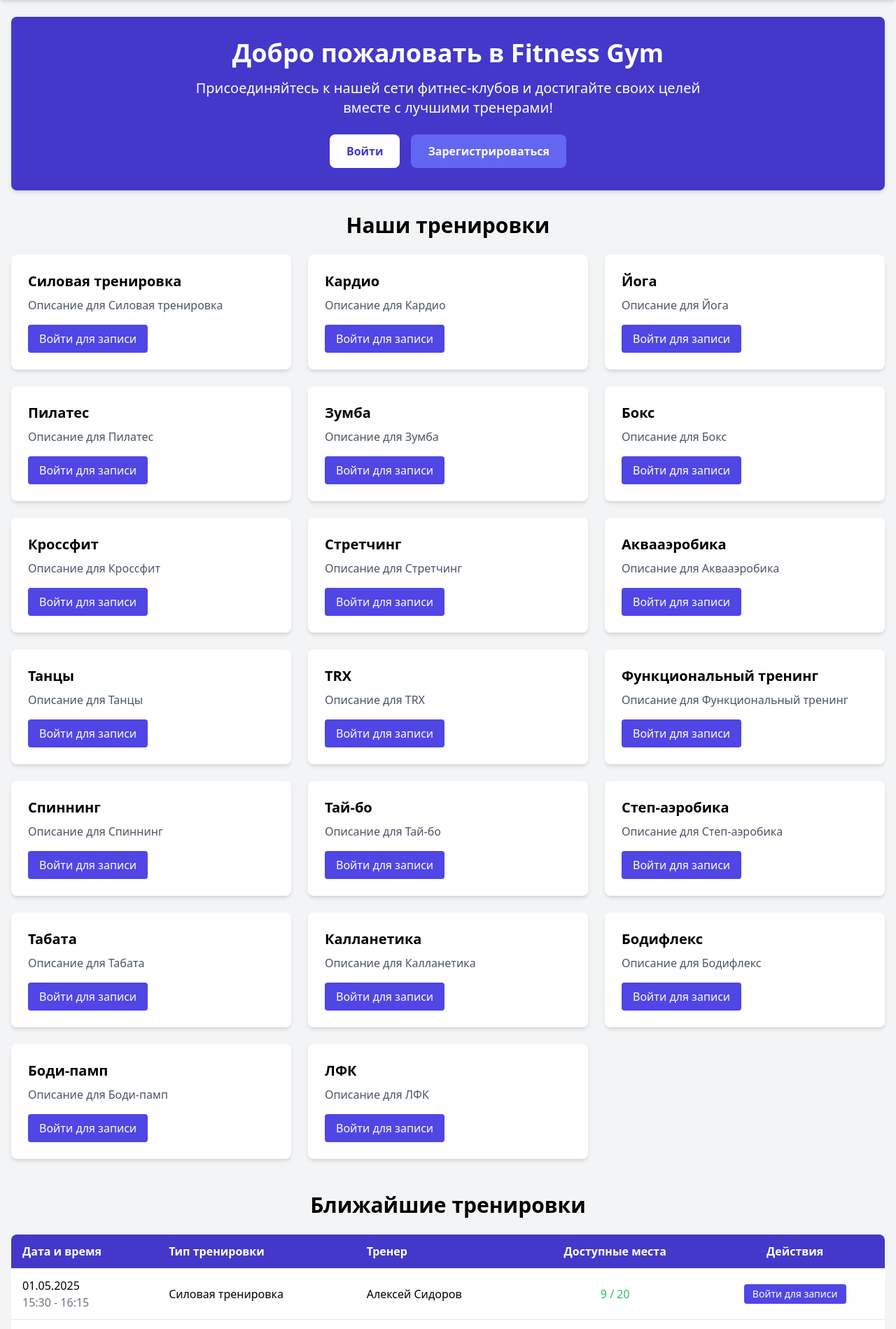
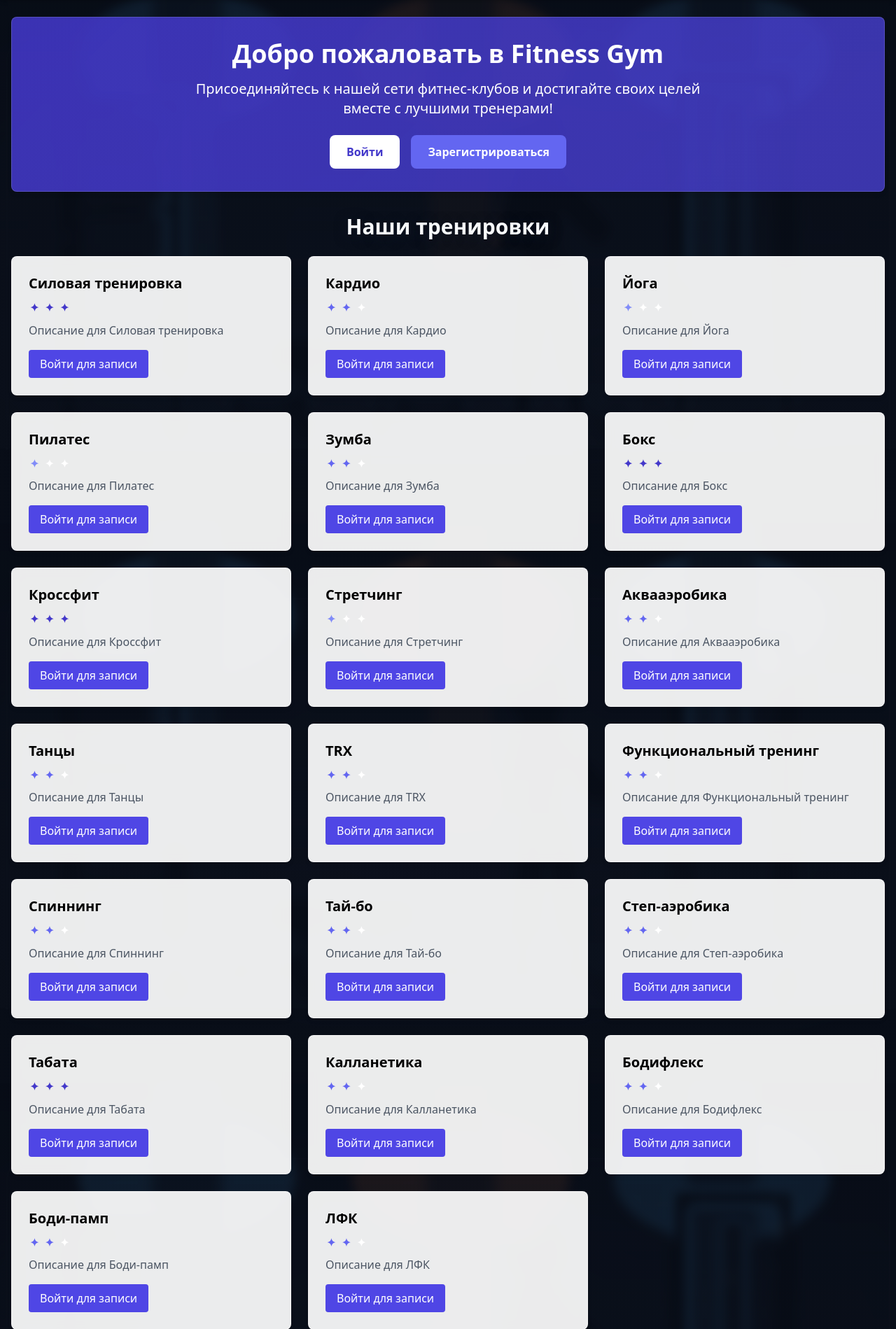
Before and after one commit to 9onin/fitness_gym_app, a Flask app: page / in a window 1280 px wide. Shown: the part 52-1951 px from the top of the page at 70% size. Run offline with Flask 3, Linux system fonts and the light colour scheme; some libraries are stand-ins or nearby versions.

Commit message:
Add homepage visuals and auth captcha

```diff
--- a/controllers/main.py
+++ b/controllers/main.py
@@ -1,23 +1,43 @@
 from flask import Blueprint, render_template
-from flask_login import current_user
 from models.models import Workout, WorkoutType
 
-# Создание блюпринта для основных маршрутов
 main_bp = Blueprint('main', __name__)
+
+
+ENERGY_LEVELS = {
+    'Йога': 1,
+    'Пилатес': 1,
+    'Стретчинг': 1,
+    'Тай-чи': 1,
+    'Плавание': 2,
+    'Бег': 2,
+    'Кардио': 2,
+    'Аэробика': 2,
+    'Зумба': 2,
+    'Спиннинг': 2,
+    'Функциональный тренинг': 2,
+    'Степ-аэробика': 2,
+    'Каланетика': 2,
+    'Аквааэробика': 2,
+    'Силовая тренировка': 3,
+    'Кроссфит': 3,
+    'Бокс': 3,
+    'HIIT': 3,
+    'Табата': 3,
+    'ТРХ': 3,
+}
+
 
 @main_bp.route('/')
 @main_bp.route('/index')
 def index():
-    """
-    Обработчик маршрута главной страницы
-    """
-    # Получаем предстоящие тренировки (ограничиваем до 5)
     upcoming_workouts = Workout.query.order_by(Workout.start_time).limit(5).all()
-
-    # Получаем все типы тренировок для отображения в меню
     workout_types = WorkoutType.query.all()
 
-    return render_template('index.html',
-                         title='Главная',
-                         upcoming_workouts=upcoming_workouts,
-                         workout_types=workout_types)
+    return render_template(
+        'index.html',
+        title='Главная',
+        upcoming_workouts=upcoming_workouts,
+        workout_types=workout_types,
+        energy_levels=ENERGY_LEVELS
+    )
--- a/static/css/main.css
+++ b/static/css/main.css
@@ -1,4 +1,75 @@
 /* Custom styles for Fitness Gym App */
+
+body.home-page {
+    background:
+        linear-gradient(rgba(7, 12, 22, 0.72), rgba(7, 12, 22, 0.82)),
+        url("/static/images/homepage-gym-bg.png") center top / cover fixed no-repeat;
+}
+
+body.home-page main {
+    position: relative;
+}
+
+.homepage-hero {
+    background: linear-gradient(135deg, rgba(67, 56, 202, 0.88), rgba(79, 70, 229, 0.72));
+    backdrop-filter: blur(4px);
+    border: 1px solid rgba(255, 255, 255, 0.14);
+}
+
+.homepage-panel {
+    background: rgba(255, 255, 255, 0.92);
+    backdrop-filter: blur(8px);
+    border: 1px solid rgba(255, 255, 255, 0.55);
+}
+
+.energy-meter {
+    display: inline-flex;
+    align-items: center;
+    gap: 0.35rem;
+}
+
+.energy-dot {
+    display: inline-flex;
+    align-items: center;
+    justify-content: center;
+    width: 1rem;
+    height: 1rem;
+    font-size: 0.95rem;
+    font-weight: 700;
+    line-height: 1;
+    color: #ffffff;
+    transition: color 150ms ease;
+    text-shadow: 0 0 0 rgba(0, 0, 0, 0);
+}
+
+.energy-level-1 .energy-dot.is-active {
+    color: #818cf8;
+}
+
+.energy-level-2 .energy-dot.is-active {
+    color: #6366f1;
+}
+
+.energy-level-3 .energy-dot.is-active {
+    color: #4338ca;
+}
+
+body.home-page section > h2 {
+    color: #f8fafc;
+    text-shadow: 0 3px 18px rgba(15, 23, 42, 0.55);
+}
+
+@media (max-width: 768px) {
+    body.home-page {
+        background-attachment: scroll;
+        background-position: center center;
+    }
+
+    .homepage-hero,
+    .homepage-panel {
+        backdrop-filter: none;
+    }
+}
 
 /* Override default focus styles */
 :focus {
--- a/templates/base.html
+++ b/templates/base.html
@@ -17,7 +17,7 @@
     <!-- Дополнительные скрипты -->
     {% block extra_head %}{% endblock %}
 </head>
-<body class="min-h-screen bg-gray-100 flex flex-col">
+<body class="min-h-screen bg-gray-100 flex flex-col {% block body_class %}{% endblock %}">
     <!-- Шапка сайта -->
     <header class="bg-indigo-700 text-white shadow-md">
         <div class="container mx-auto px-4 py-3 flex justify-between items-center">
--- a/templates/index.html
+++ b/templates/index.html
@@ -1,10 +1,10 @@
 {% extends 'base.html' %}
 
 {% block title %}Главная - Fitness Gym{% endblock %}
+{% block body_class %}home-page{% endblock %}
 
 {% block content %}
-    <!-- Главный баннер -->
-    <div class="bg-indigo-700 text-white rounded-lg shadow-md p-8 mb-8">
+    <div class="homepage-hero text-white rounded-lg shadow-md p-8 mb-8">
         <div class="max-w-3xl mx-auto text-center">
             <h1 class="text-4xl font-bold mb-4">Добро пожаловать в Fitness Gym</h1>
             <p class="text-xl mb-6">Присоединяйтесь к нашей сети фитнес-клубов и достигайте своих целей вместе с лучшими тренерами!</p>
@@ -20,15 +20,20 @@
         </div>
     </div>
 
-    <!-- Типы тренировок -->
     <section class="mb-12">
         <h2 class="text-3xl font-bold mb-6 text-center">Наши тренировки</h2>
 
         <div class="grid grid-cols-1 md:grid-cols-2 lg:grid-cols-3 gap-6">
             {% for workout_type in workout_types %}
-                <div class="bg-white rounded-lg shadow-md overflow-hidden">
+                {% set energy_level = energy_levels.get(workout_type.name, 2) %}
+                <div class="homepage-panel rounded-lg shadow-md overflow-hidden">
                     <div class="p-6">
                         <h3 class="text-xl font-bold mb-2">{{ workout_type.name }}</h3>
+                        <div class="energy-meter energy-level-{{ energy_level }} mb-3" aria-label="Уровень нагрузки {{ energy_level }} из 3">
+                            {% for step in range(1, 4) %}
+                                <span class="energy-dot {% if step <= energy_level %}is-active{% endif %}">✦</span>
+                            {% endfor %}
+                        </div>
                         <p class="text-gray-600 mb-4">{{ workout_type.description }}</p>
 
                         {% if current_user.is_authenticated %}
@@ -42,12 +47,11 @@
         </div>
     </section>
 
-    <!-- Предстоящие тренировки -->
     <section class="mb-12">
         <h2 class="text-3xl font-bold mb-6 text-center">Ближайшие тренировки</h2>
 
         <div class="overflow-x-auto">
-            <table class="min-w-full bg-white rounded-lg shadow-md overflow-hidden">
+            <table class="min-w-full homepage-panel rounded-lg shadow-md overflow-hidden">
                 <thead class="bg-indigo-700 text-white">
                     <tr>
                         <th class="py-3 px-4 text-left">Дата и время</th>
@@ -99,27 +103,26 @@
         {% endif %}
     </section>
 
-    <!-- Преимущества -->
     <section class="mb-8">
         <h2 class="text-3xl font-bold mb-6 text-center">Почему выбирают нас</h2>
 
         <div class="grid grid-cols-1 md:grid-cols-3 gap-6">
-            <div class="bg-white rounded-lg shadow-md p-6 text-center">
+            <div class="homepage-panel rounded-lg shadow-md p-6 text-center">
                 <div class="mb-4 text-4xl text-indigo-600">💪</div>
                 <h3 class="text-xl font-bold mb-2">Опытные тренеры</h3>
-                <p class="text-gray-600">Наши тренеры - профессионалы с многолетним опытом и сертификатами</p>
+                <p class="text-gray-600">Наши тренеры - профессионалы с многолетним опытом и сертификатами.</p>
             </div>
 
-            <div class="bg-white rounded-lg shadow-md p-6 text-center">
+            <div class="homepage-panel rounded-lg shadow-md p-6 text-center">
                 <div class="mb-4 text-4xl text-indigo-600">🏆</div>
                 <h3 class="text-xl font-bold mb-2">Разнообразие тренировок</h3>
-                <p class="text-gray-600">От силовых тренировок до йоги - у нас есть всё для любого уровня подготовки</p>
+                <p class="text-gray-600">От силовых тренировок до йоги - у нас есть все для любого уровня подготовки.</p>
             </div>
 
-            <div class="bg-white rounded-lg shadow-md p-6 text-center">
+            <div class="homepage-panel rounded-lg shadow-md p-6 text-center">
                 <div class="mb-4 text-4xl text-indigo-600">📱</div>
                 <h3 class="text-xl font-bold mb-2">Удобное расписание</h3>
-                <p class="text-gray-600">Записывайтесь на тренировки онлайн и получайте уведомления о занятиях</p>
+                <p class="text-gray-600">Записывайтесь на тренировки онлайн и получайте уведомления о занятиях.</p>
             </div>
         </div>
     </section>
```
Also changed, not shown: controllers/auth.py (+67 -20 lines), forms/auth_forms.py (+48 -22 lines), templates/auth/login.html (+16 -1 lines), templates/auth/register.html (+16 -1 lines), static/images/homepage-gym-bg.png (added).
